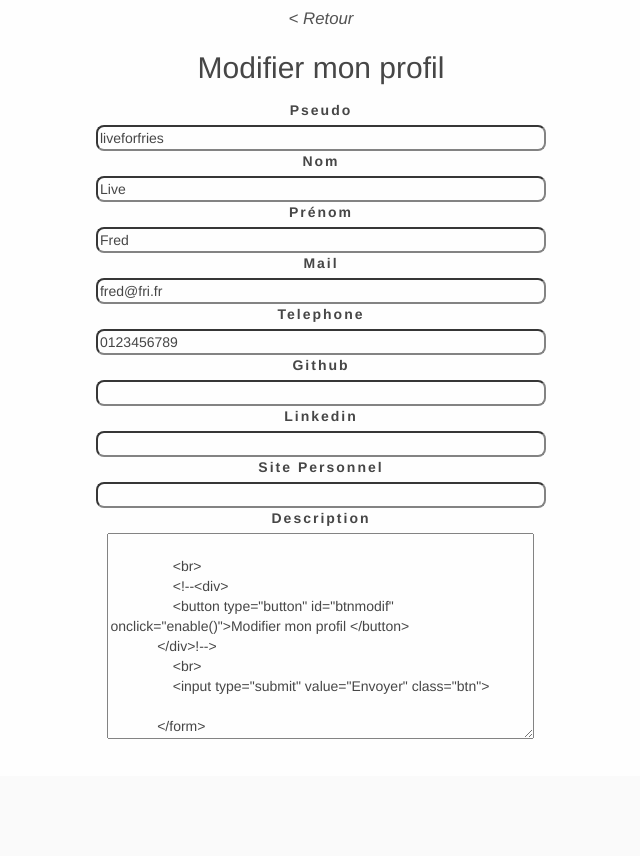
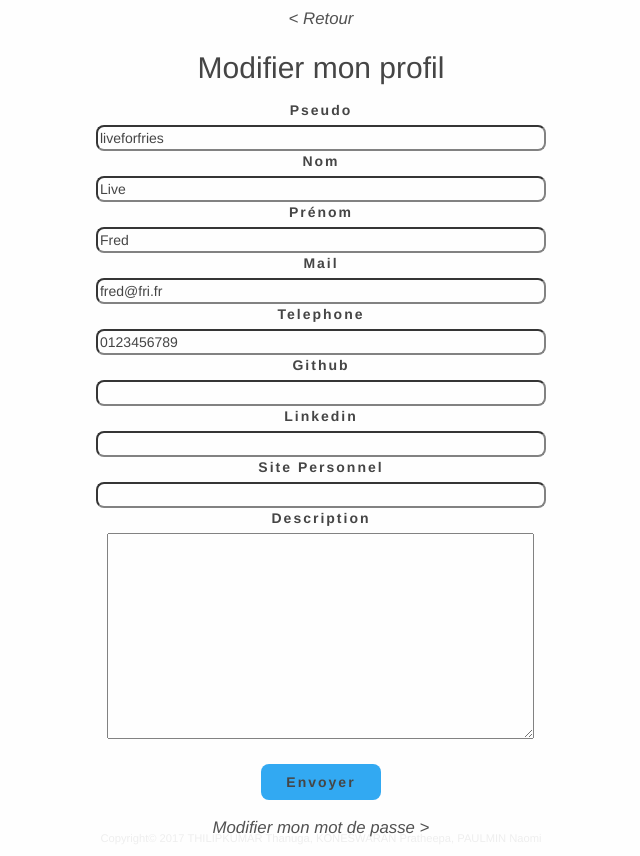
Before and after one commit to koneswaranp/Ydays2017, a PHP site: page /modification.php in a window 1280 px wide. Shown: the part 97-953 px from the top of the page, without its empty margins (319-959 px from the left). Before the commit the page ends 836 px from the top, so only its background shows below. Run offline with PHP 8.4, Linux system fonts and the light colour scheme; a user stored in the database is signed in; data comes from the database, SQL or seed files in the repository.

Commit message:
correction textarea modification.php

```diff
--- a/modification.php
+++ b/modification.php
@@ -52,7 +52,7 @@ $user = $req->fetch();
                 <input type="text" name="perso" id="perso" value="<?php echo $user['perso'] ?>" /><br>
 
                 <label for="description">Description</label><br>
-                <textarea name="description" id="description" rows="10" cols="50" value=" <?php echo $user['description'] ?>" />
+                <textarea name="description" id="description" rows="10" cols="50"><?php echo $user['description'] ?></textarea>
 
                 <br>
                 <!--<div>
```
